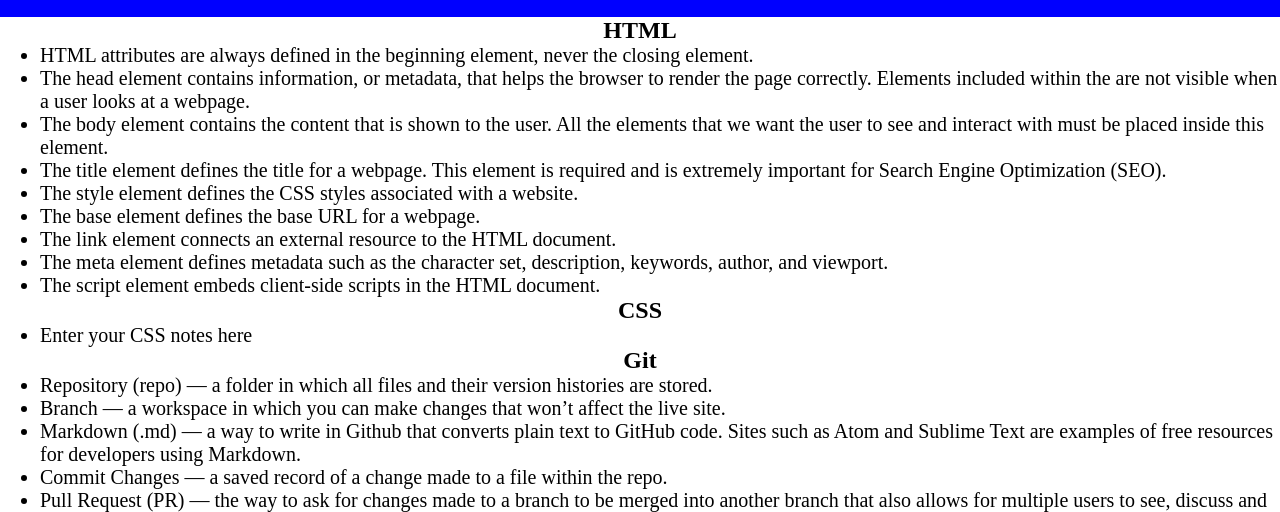
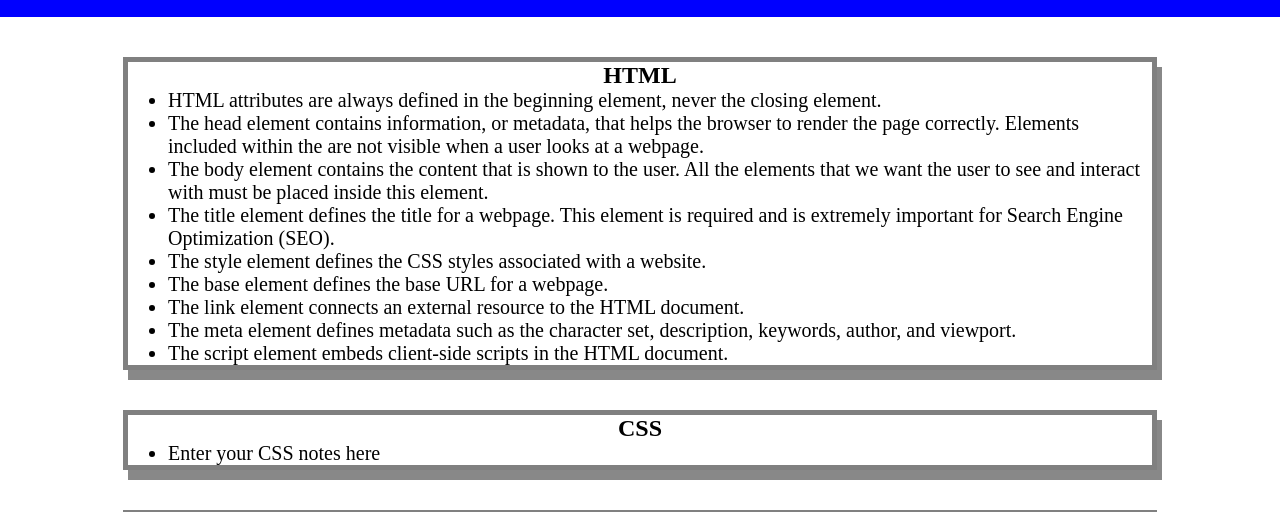
Before and after one commit to MaxWFell/Prweork-Study-Guide.github.io, a plain HTML site: page Prework-Sudy-Guide 1/index.html in a window 1280 px wide. Shown: the part 103-615 px from the top of the page. Drawn offline with Linux system fonts and the light colour scheme.

Commit message:
added CSS to project

```diff
--- a/Prework-Sudy-Guide 1/assets/style.css
+++ b/Prework-Sudy-Guide 1/assets/style.css
@@ -27,4 +27,10 @@ ul {
 p {
     text-align: center;
     font-size: 30px;
-  }
+}
+    .card {
+        width: 80%;
+        margin: 40px auto;
+        border: 5px solid gray;
+        box-shadow: 5px 10px #888888;
+    }
--- a/assets/style.css
+++ b/assets/style.css
@@ -13,6 +13,7 @@ h1,
 h2 {
     text-align: center;
 }
+
 img {
     display: block;
     height: 50px;
@@ -20,11 +21,20 @@ img {
     margin-left: auto;
     margin-right: auto;
 }
+
 ul {
     padding-left: 40px;
     font-size: 20px;
 }
+
 p {
     text-align: center;
     font-size: 30px;
   }
+
+  .card {
+    width: 80%;
+    margin: 40px auto;
+    border: 5px solid rgb(255, 0, 0);
+    box-shadow: 5px 10px #ff0000;
+  }
```
